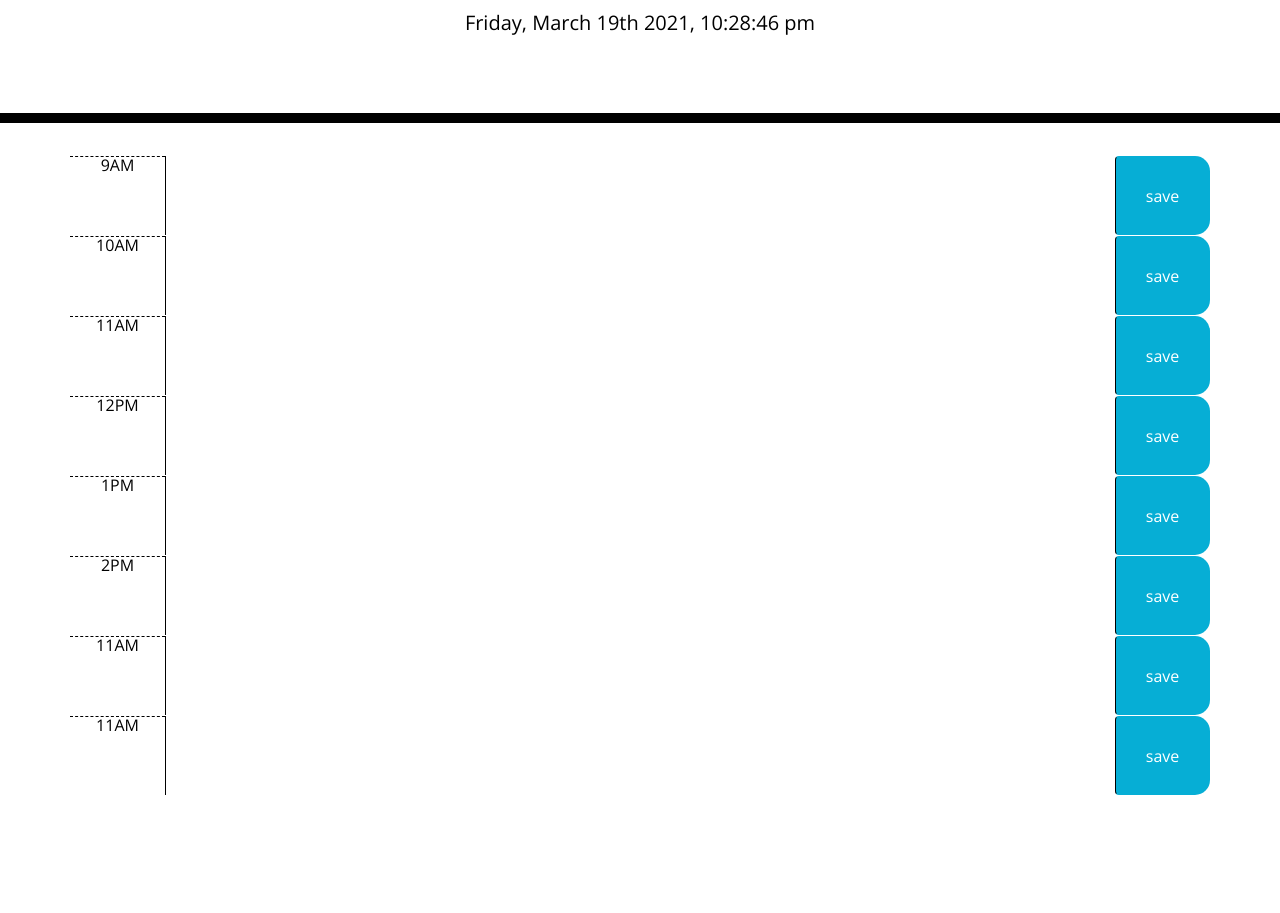
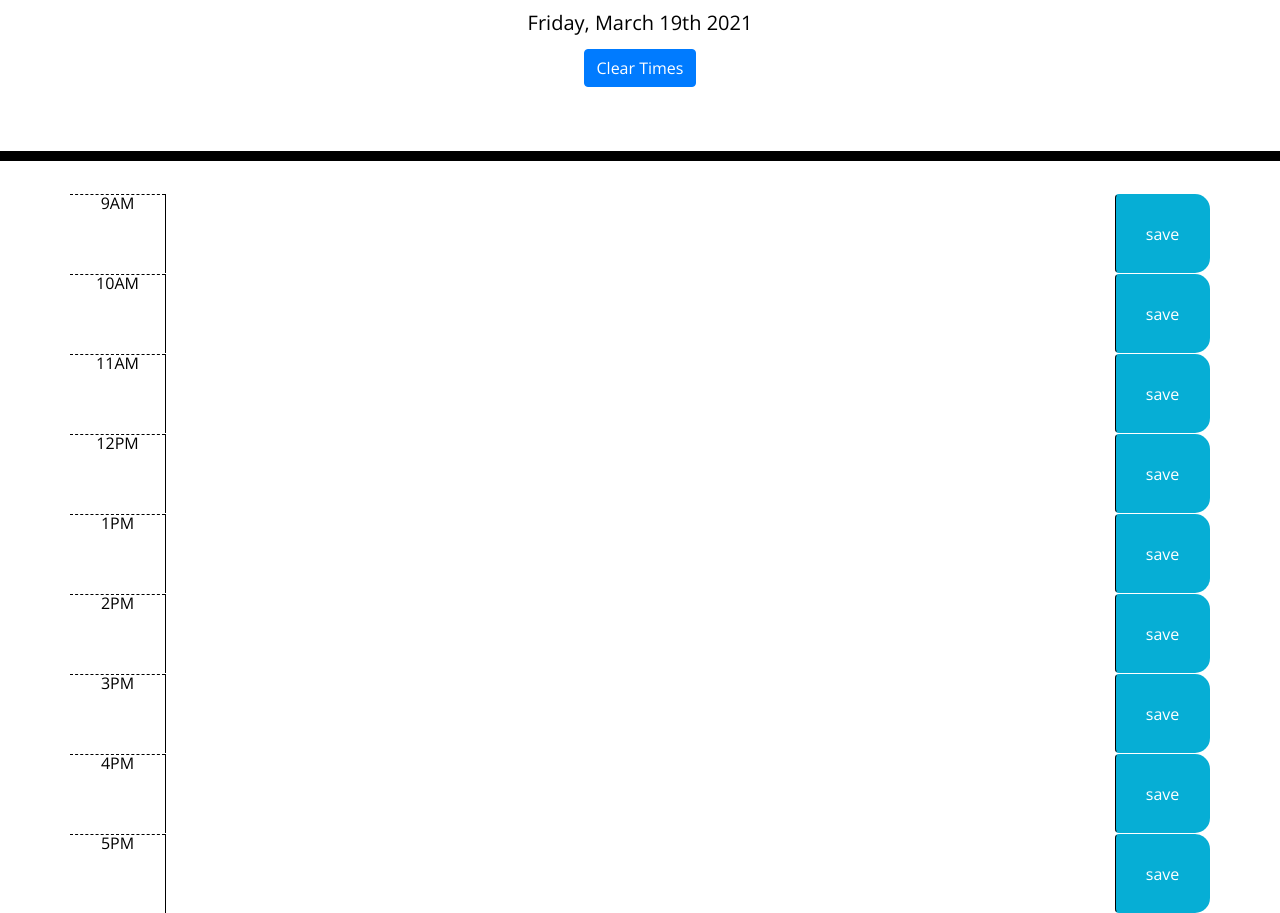
Before and after one commit to BraxB/schedule, a plain HTML site: page index.html in a window 1280 px wide. Shown: the part 181-1094 px from the top of the page. Before the commit the page ends 976 px from the top, so only its background shows below. Drawn offline with nearby package versions, Linux system fonts and the light colour scheme.

Commit message:
created button that allows a user to clear all timeblocks at once

```diff
--- a/Assets/script.js
+++ b/Assets/script.js
@@ -1,5 +1,10 @@
-var currentDay = moment().format("dddd, MMMM Do YYYY, h:mm:ss a");
+$(".clearBtn").on("click", function(){
+    localStorage.clear();
+    window.location.reload();
+})
 
+// set the local date and time in the jumbotron
+var currentDay = moment().format("dddd, MMMM Do YYYY");
 $('#currentDay').text(currentDay);
 
 $(".saveBtn").on("click", function(){
@@ -8,8 +13,6 @@ $(".saveBtn").on("click", function(){
     localStorage.setItem(time, userText);
 })
 
-$("#9").val(localStorage.getItem("9"));
-
 for (i = 9; i < 18; i++) {
     $("#" + i).val(localStorage.getItem(i));
 }
--- a/index.html
+++ b/index.html
@@ -27,6 +27,7 @@
       <h1 class="display-3">Work Day Scheduler</h1>
       <p class="lead">A simple calendar app for scheduling your work day</p>
       <p id="currentDay" class="lead"></p>
+      <button id="clear" class="btn clearBtn btn-primary">Clear Times</button>
     </header>
     <div class="container">
       <div class="row time-block">
@@ -60,13 +61,18 @@
         <button id="save" class="col-md-1 btn saveBtn">save</button>
       </div>
       <div class="row time-block">
-        <div class="col-md-1 hour">11AM</div>
-        <textarea id="11" class="col-md-10 description"></textarea>
+        <div class="col-md-1 hour">3PM</div>
+        <textarea id="15" class="col-md-10 description"></textarea>
         <button id="save" class="col-md-1 btn saveBtn">save</button>
       </div>
       <div class="row time-block">
-        <div class="col-md-1 hour">11AM</div>
-        <textarea id="11" class="col-md-10 description"></textarea>
+        <div class="col-md-1 hour">4PM</div>
+        <textarea id="16" class="col-md-10 description"></textarea>
+        <button id="save" class="col-md-1 btn saveBtn">save</button>
+      </div>
+      <div class="row time-block">
+        <div class="col-md-1 hour">5PM</div>
+        <textarea id="17" class="col-md-10 description"></textarea>
         <button id="save" class="col-md-1 btn saveBtn">save</button>
       </div>
     </div>
```
